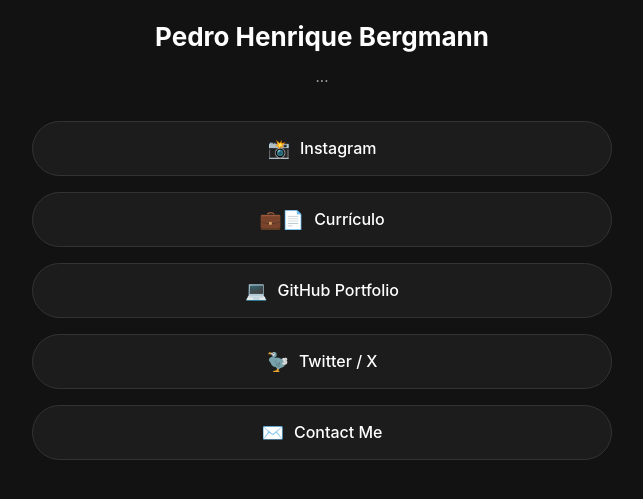
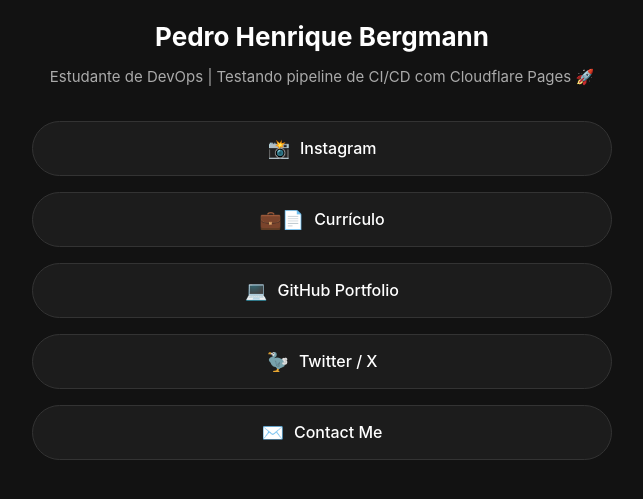
Before and after one commit to PedroHentschke/meu-site-devops, a website: page index.html in a window 1280 px wide. Shown: the part 221-720 px from the top of the page, without its empty margins (318-961 px from the left). Drawn offline with Linux system fonts and the light colour scheme.

Commit message:
Update bio in index.html
Updated bio to reflect current status and activities.

```diff
--- a/index.html
+++ b/index.html
@@ -72,7 +72,7 @@
     <img class="profile-img" src="https://avatars.githubusercontent.com/u/178576440?v=4&size=64" alt="Foto de Perfil">
 
     <h1>Pedro Henrique Bergmann</h1>
-   <p class="bio">...</p>
+  <p class="bio">Estudante de DevOps | Testando pipeline de CI/CD com Cloudflare Pages 🚀</p>
 
     <a href="#" target="_blank" class="btn-link">
         <span class="icon">📸</span> Instagram
```
